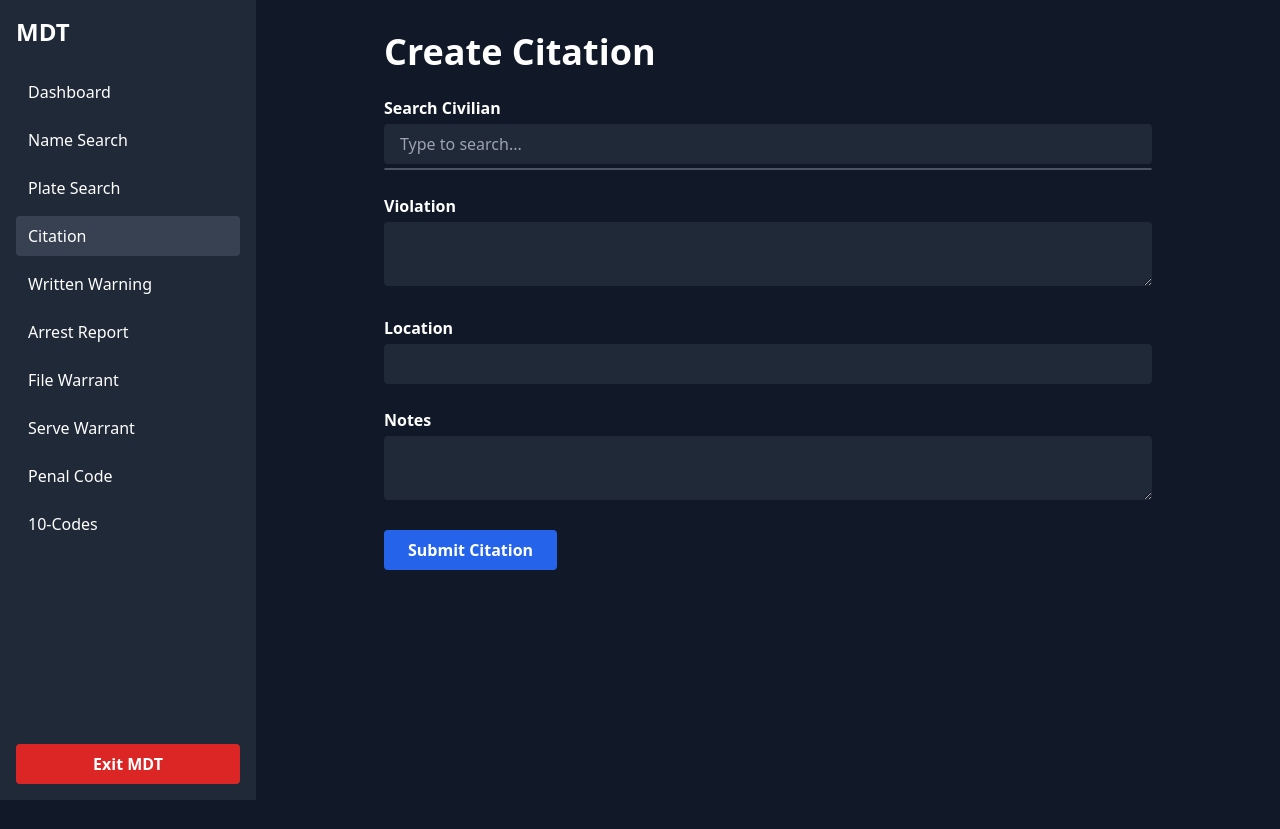
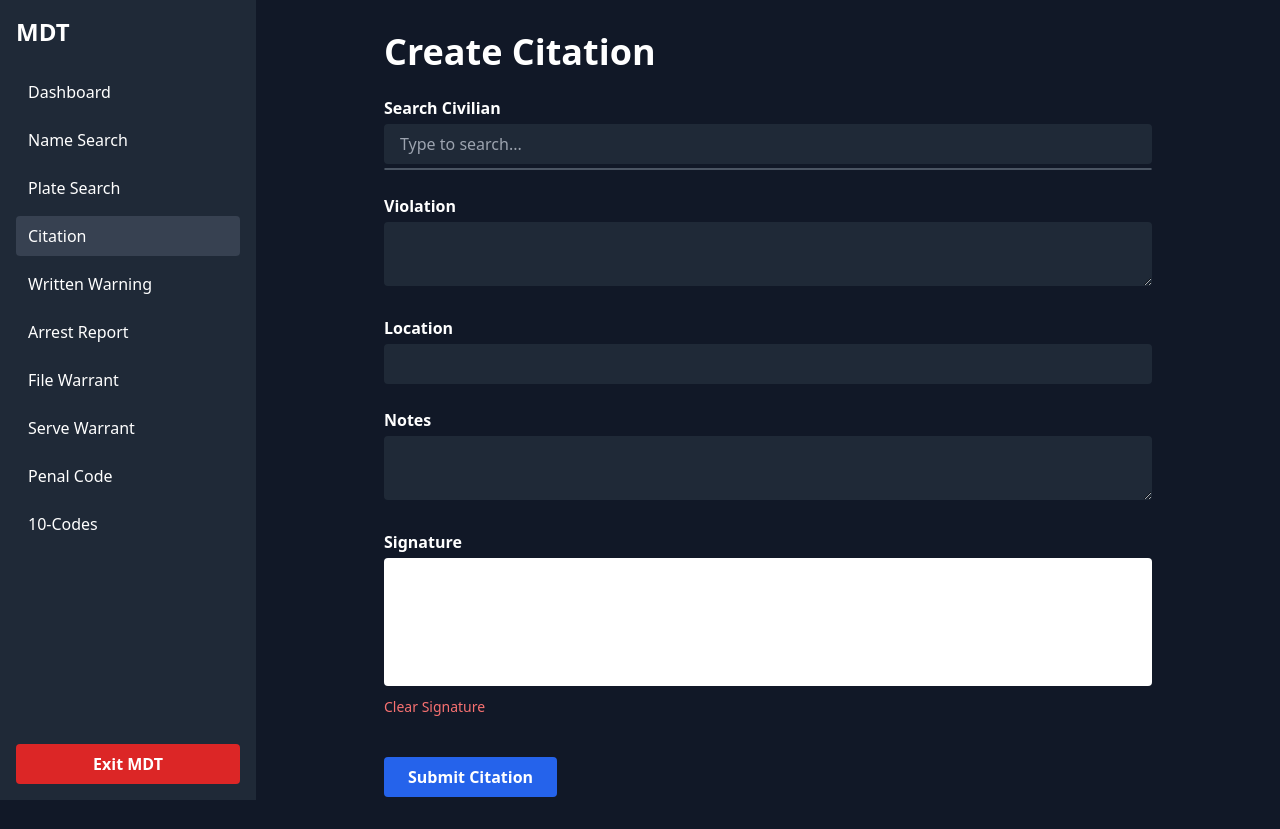
Before and after one commit to BlueHaven1/cad.bluehaven.me, a PHP site: page /dashboard/citation.php in a window 1280 px wide. Before the commit the page ends 800 px from the top, so only its background shows below. Run offline with PHP 8.4, Linux system fonts and the light colour scheme; the visitor is signed in with stand-in values (Sample User, id 1); some libraries are stand-ins or nearby versions.

Commit message:
UpdateCitation

```diff
--- a/dashboard/citation.php
+++ b/dashboard/citation.php
@@ -21,14 +21,16 @@ if ($_SERVER['REQUEST_METHOD'] === 'POST') {
   $violation = trim($_POST['violation']);
   $location = trim($_POST['location']);
   $notes = trim($_POST['notes']);
+  $signature = $_POST['signature'] ?? null;
 
-  if ($civilian_id && $violation) {
+  if ($civilian_id && $violation && $signature) {
     $body = [
       'civilian_id' => $civilian_id,
       'officer_id' => $officerId,
       'violation' => $violation,
       'location' => $location,
-      'notes' => $notes
+      'notes' => $notes,
+      'signature' => $signature
     ];
     [$resp, $code] = supabaseRequest("citations", "POST", [$body]);
 
@@ -38,7 +40,7 @@ if ($_SERVER['REQUEST_METHOD'] === 'POST') {
       $error = 'Failed to create citation.';
     }
   } else {
-    $error = 'Civilian and violation are required.';
+    $error = 'Civilian, violation, and signature are required.';
   }
 }
 ?>
@@ -49,28 +51,6 @@ if ($_SERVER['REQUEST_METHOD'] === 'POST') {
   <meta charset="UTF-8">
   <title>Create Citation - MDT</title>
   <script src="https://cdn.tailwindcss.com"></script>
-  <script>
-    async function searchCivilians(query) {
-      if (query.length < 2) return;
-
-      const response = await fetch('../includes/search-civilians.php?name=' + encodeURIComponent(query));
-      const results = await response.json();
-      const list = document.getElementById('results');
-      list.innerHTML = '';
-
-      results.forEach(civ => {
-        const item = document.createElement('div');
-        item.className = 'px-3 py-2 hover:bg-gray-700 cursor-pointer';
-        item.textContent = `${civ.name} (${civ.dob})`;
-        item.onclick = () => {
-          document.getElementById('civilian_id').value = civ.id;
-          document.getElementById('civilian_display').value = civ.name + ' (' + civ.dob + ')';
-          list.innerHTML = '';
-        };
-        list.appendChild(item);
-      });
-    }
-  </script>
 </head>
 <body class="bg-gray-900 text-white flex min-h-screen">
 
@@ -106,7 +86,7 @@ if ($_SERVER['REQUEST_METHOD'] === 'POST') {
       <p class="text-red-500 mb-4"><?= htmlspecialchars($error) ?></p>
     <?php endif; ?>
 
-    <form method="POST" class="space-y-6">
+    <form method="POST" class="space-y-6" onsubmit="return captureSignature()">
       <div>
         <label class="block mb-1 font-semibold">Search Civilian</label>
         <input type="text" id="civilian_display" oninput="searchCivilians(this.value)" placeholder="Type to search..." class="w-full px-4 py-2 bg-gray-800 rounded" autocomplete="off">
@@ -129,9 +109,70 @@ if ($_SERVER['REQUEST_METHOD'] === 'POST') {
         <textarea name="notes" class="w-full px-4 py-2 bg-gray-800 rounded"></textarea>
       </div>
 
+      <div>
+        <label class="block mb-1 font-semibold">Signature</label>
+        <canvas id="signature-pad" class="bg-white rounded w-full h-32 mb-2"></canvas>
+        <button type="button" onclick="clearSignature()" class="text-sm text-red-400 hover:underline mb-4">Clear Signature</button>
+        <input type="hidden" name="signature" id="signature">
+      </div>
+
       <button type="submit" class="bg-blue-600 hover:bg-blue-700 px-6 py-2 rounded font-semibold">Submit Citation</button>
     </form>
   </div>
 </main>
+
+<!-- Scripts -->
+<script>
+  async function searchCivilians(query) {
+    if (query.length < 2) return;
+
+    const response = await fetch('../includes/search-civilians.php?name=' + encodeURIComponent(query));
+    const results = await response.json();
+    const list = document.getElementById('results');
+    list.innerHTML = '';
+
+    results.forEach(civ => {
+      const item = document.createElement('div');
+      item.className = 'px-3 py-2 hover:bg-gray-700 cursor-pointer';
+      item.textContent = `${civ.name} (${civ.dob})`;
+      item.onclick = () => {
+        document.getElementById('civilian_id').value = civ.id;
+        document.getElementById('civilian_display').value = civ.name + ' (' + civ.dob + ')';
+        list.innerHTML = '';
+      };
+      list.appendChild(item);
+    });
+  }
+
+  // Signature logic
+  const canvas = document.getElementById('signature-pad');
+  const ctx = canvas.getContext('2d');
+  let drawing = false;
+
+  canvas.addEventListener('mousedown', e => {
+    drawing = true;
+    ctx.beginPath();
+    ctx.moveTo(e.offsetX, e.offsetY);
+  });
+
+  canvas.addEventListener('mousemove', e => {
+    if (!drawing) return;
+    ctx.lineTo(e.offsetX, e.offsetY);
+    ctx.stroke();
+  });
+
+  canvas.addEventListener('mouseup', () => drawing = false);
+  canvas.addEventListener('mouseleave', () => drawing = false);
+
+  function clearSignature() {
+    ctx.clearRect(0, 0, canvas.width, canvas.height);
+  }
+
+  function captureSignature() {
+    const dataURL = canvas.toDataURL('image/png');
+    document.getElementById('signature').value = dataURL;
+    return true;
+  }
+</script>
 </body>
 </html>
```
